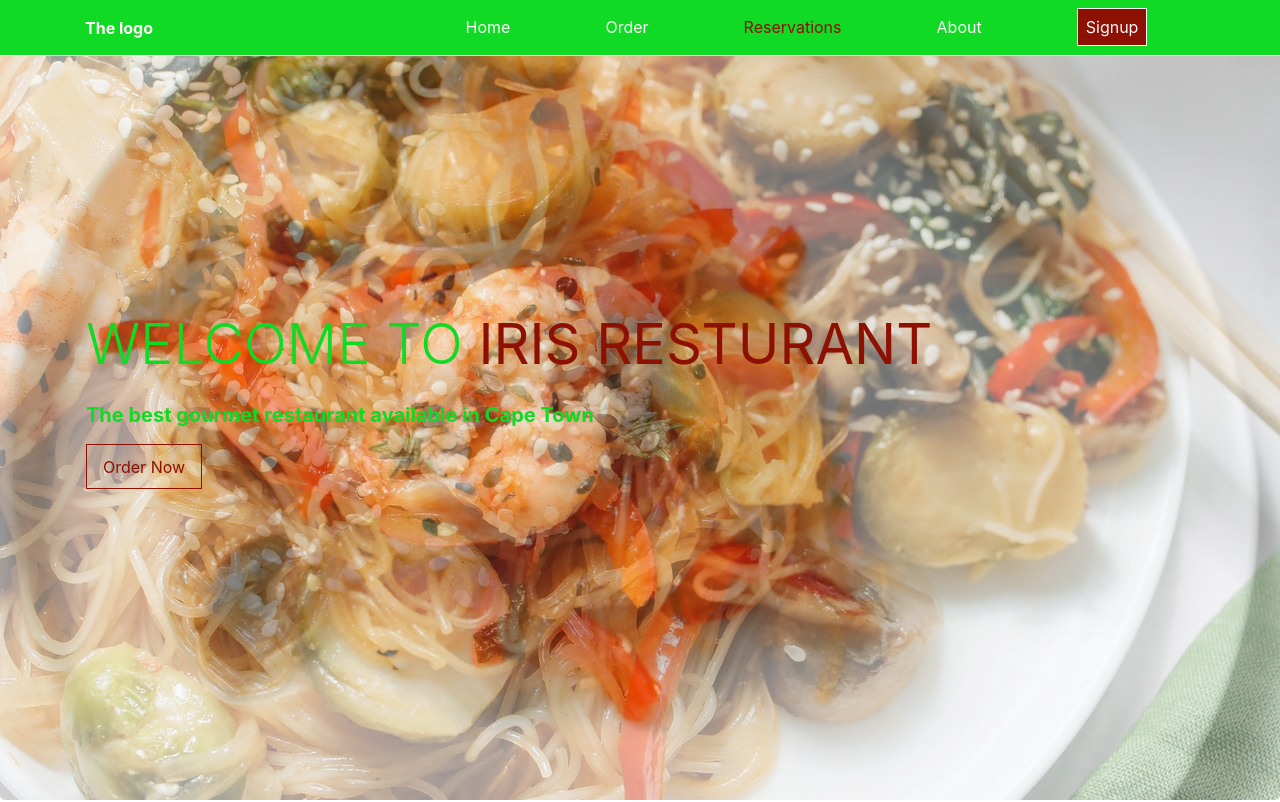
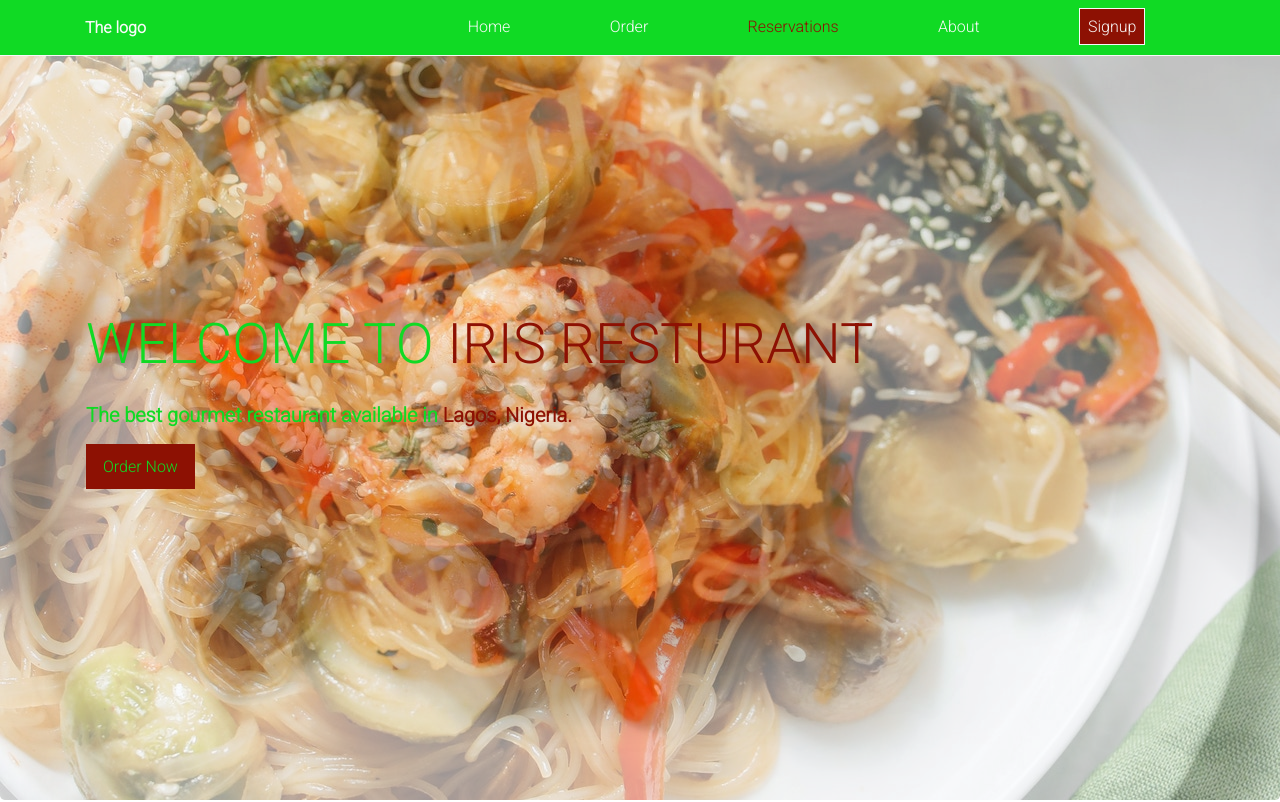
Before and after one commit to agboolaidris/react-native-app, a React (Create React App) app: page / in a window 1280 px wide. Shown: the top 802 px of the page. Built offline with nearby package versions, Linux system fonts and the light colour scheme.

Commit message:
update files

```diff
--- a/public/index.html
+++ b/public/index.html
@@ -25,6 +25,10 @@
       Learn how to configure a non-root public URL by running `npm run build`.
     -->
     <link rel="stylesheet" href="https://pro.fontawesome.com/releases/v5.10.0/css/all.css" integrity="sha384-AYmEC3Yw5cVb3ZcuHtOA93w35dYTsvhLPVnYs9eStHfGJvOvKxVfELGroGkvsg+p" crossorigin="anonymous"/>
+
+<link href="https://fonts.googleapis.com/css2?family=Dancing+Script:wght@600&display=swap" rel="stylesheet">
+<link href="https://fonts.googleapis.com/css2?family=Dancing+Script:wght@600&family=Roboto:wght@300&display=swap" rel="stylesheet">
+
     <title>React App</title>
   </head>
   <body>
--- a/src/Component/Asset/_btn.scss
+++ b/src/Component/Asset/_btn.scss
@@ -1,5 +1,6 @@
 %btn {
   padding: 0.5em;
+  transition: all 2s ease-out;
 }
 
 %btn:hover {
@@ -21,10 +22,18 @@
   border: 1px solid $primary;
   background: transparent;
   padding: 0.6em 1em;
+  animation: bg 2s ease-out;
+  animation-iteration-count: infinite;
+  a {
+    color: $neutral;
+    text-decoration: none;
+  }
+}
 
-  a {
-    color: $primary;
-    text-decoration: none;
+@keyframes bg {
+  to {
+    background: $primary;
+    color: $secondary;
   }
 }
 
--- a/src/Component/Asset/_config.scss
+++ b/src/Component/Asset/_config.scss
@@ -5,3 +5,7 @@
 p {
   font-size: 13px;
 }
+
+* {
+  font-family: "Roboto", sans-serif;
+}
--- a/src/Component/Layout/Home/Content/Content.jsx
+++ b/src/Component/Layout/Home/Content/Content.jsx
@@ -15,7 +15,8 @@
             WELCOME TO <span className="company-name">IRIS RESTURANT</span>
           </h1>
           <span className="sub-title" data-aos="zoom-in">
-            The best gourmet restaurant available in Cape Town
+            The best gourmet restaurant available in
+            <span className="city"> Lagos, Nigeria.</span>
           </span>
           <button className="content-btn">
             <Link to="/">Order Now</Link>
--- a/src/Component/Layout/Home/Content/_Content.scss
+++ b/src/Component/Layout/Home/Content/_Content.scss
@@ -19,6 +19,9 @@
       font-weight: bold;
       .company-name {
         font-weight: bolder;
+        color: $primary;
+      }
+      .city {
         color: $primary;
       }
 
--- a/src/Component/Layout/Home/Welcome/_Welcome.scss
+++ b/src/Component/Layout/Home/Welcome/_Welcome.scss
@@ -21,6 +21,8 @@
       color: $primary;
     }
     h2 {
+      font-family: "Dancing Script", cursive;
+
       color: $neutral;
       margin-bottom: 0;
       padding-bottom: 0;
```
